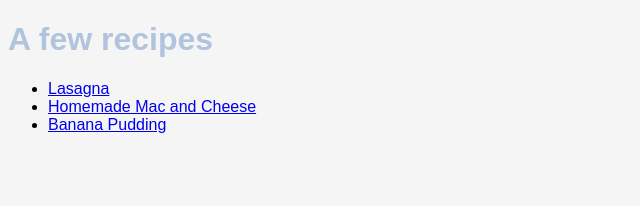
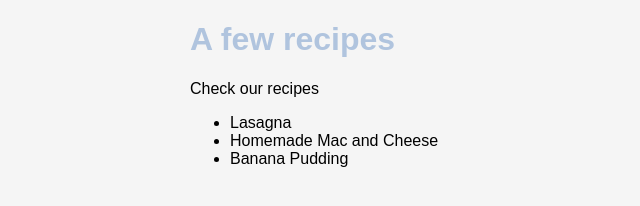
Before and after one commit to iwnelion/project_recipes, a plain HTML site: page index.html in a window 1280 px wide. Shown: the whole page, without its empty margins (0-640 px from the left). Drawn offline with Linux system fonts and the light colour scheme.

Commit message:
change css

```diff
--- a/index.html
+++ b/index.html
@@ -7,11 +7,14 @@
    <title>A few recipes</title>
 </head>
 <body>
-   <h1>A few recipes</h1>
+   <div class="main">
+   <h1><a class="indlink" href="index.html">A few recipes</a></h1>
+   <p>Check our recipes</p>
    <ul>
         <li><a href="recipes/lasagna.html">Lasagna</a></li>
         <li><a href="recipes/macncheese.html">Homemade Mac and Cheese</a></li>
         <li><a href="recipes/bananapudding.html">Banana Pudding</a></li>
    </ul>
+   </div>
 </body>
 </html>
--- a/recipes/styles.css
+++ b/recipes/styles.css
@@ -2,9 +2,25 @@ body{
     font-family: Arial, Helvetica, sans-serif;
     background-color: whitesmoke;
 }
-img{
-    width: 250px;
+.main{
+    width: 900px;
+    margin: auto;
+    display: block;
+}
+.indlink{
+    text-decoration: none;
+    color: lightsteelblue
+}
+a{
+    text-decoration: none;
+    color: black;
+}
+a:hover{
+    font-style: italic;
 }
 h1{
     color:lightsteelblue;
 }
+img{
+    width: 250px;
+}
```
Also changed, not shown: recipes/bananapudding.html (+3 -0 lines), recipes/lasagna.html (+3 -0 lines), recipes/macncheese.html (+3 -0 lines).
